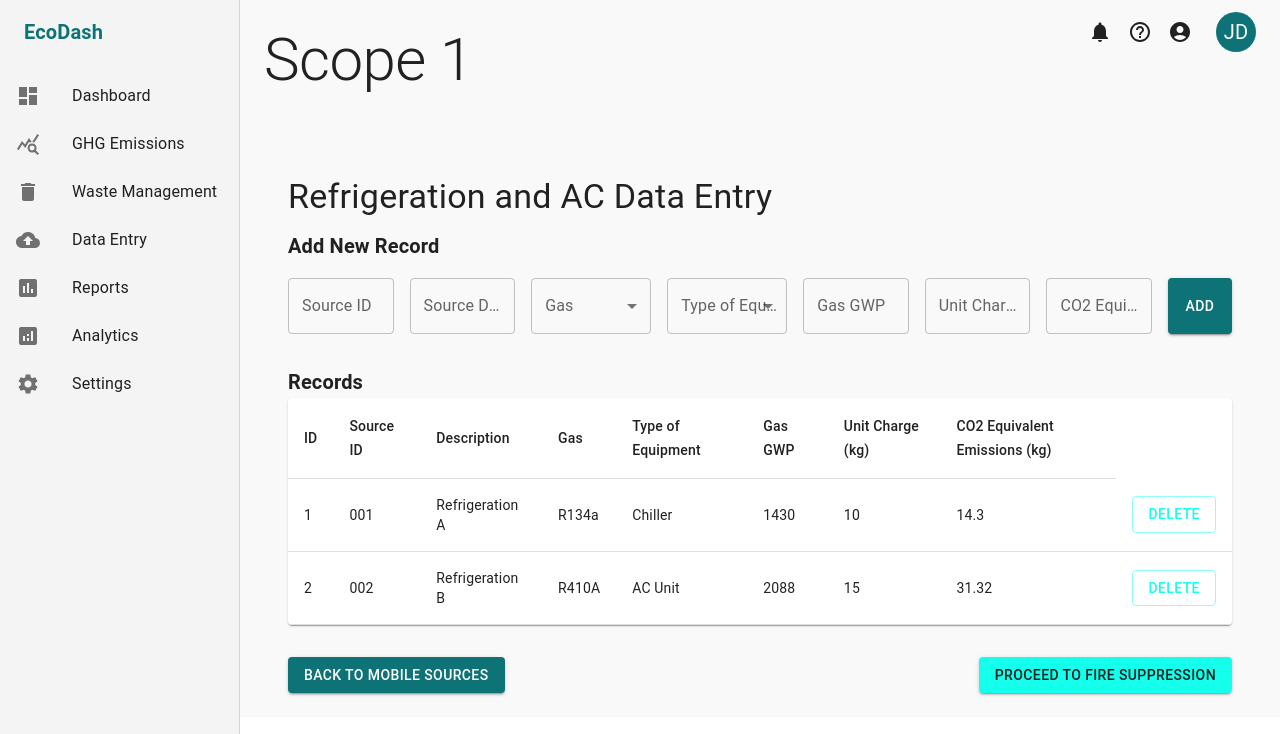
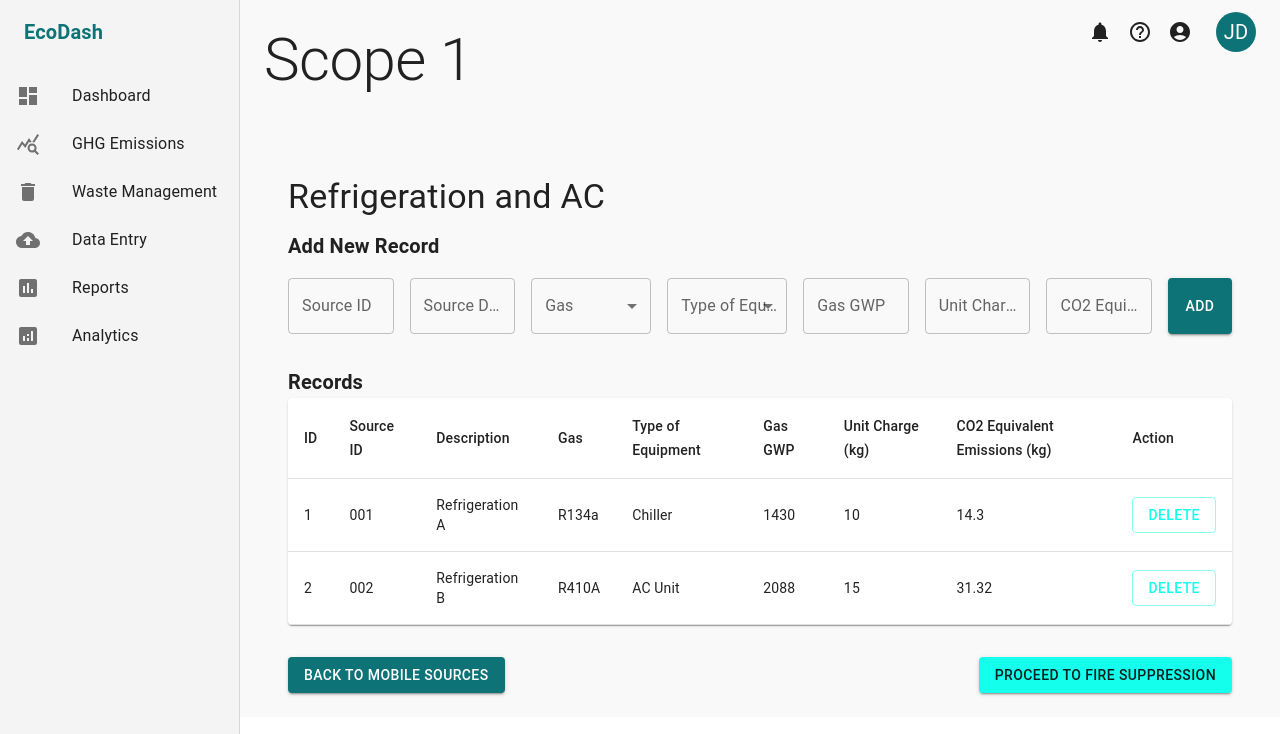
Before and after one commit to AbubakarMirza1/Kavish, a React (Create React App) app in the folder frontend/: page /Scope1RA in a window 1280 px wide. Shown: the top 734 px of the page. Built offline with nearby package versions, Linux system fonts and the light colour scheme.

Commit message:
Update Scope1RA.js

```diff
--- a/frontend/src/screens/Scope1RA.js
+++ b/frontend/src/screens/Scope1RA.js
@@ -43,11 +43,11 @@ import {
   CloudUpload as DataEntryIcon,
   Assessment as ReportsIcon,
   Analytics as AnalyticsIcon,
-  Settings as SettingsIcon,
+  Notifications as NotificationsIcon,
   HelpOutline as HelpIcon,
-  Notifications as NotificationsIcon,
   AccountCircle as ProfileIcon,
 } from '@mui/icons-material';
+import { useNavigate } from 'react-router-dom';
 
 const initialData = [
   { id: 1, sourceId: '001', description: 'Refrigeration A', gas: 'R134a', equipmentType: 'Chiller', gasGWP: 1430, unitCharge: 10, co2Emissions: 14.3 },
@@ -55,6 +55,8 @@ const initialData = [
 ];
 
 const RefrigerationAndACPage = () => {
+  const navigate = useNavigate();
+
   const [formValues, setFormValues] = useState({
     sourceId: '',
     description: '',
@@ -108,6 +110,19 @@ const RefrigerationAndACPage = () => {
     setOpenDialog(false);
   };
 
+  const handleSectionNavigation = (section) => {
+    setSelectedSection(section);
+    const routes = {
+      dashboard: '/dashboard',
+      emissions: '/GHGEmissions',
+      waste: '/WasteManagement',
+      'data-entry': '/Scope1SC',
+      reports: '/Reports',
+      analytics: '/analytics',
+    };
+    navigate(routes[section]);
+  };
+
   const theme = createTheme({
     palette: {
       primary: { main: '#0D7377' },
@@ -125,7 +140,6 @@ const RefrigerationAndACPage = () => {
     { label: 'Data Entry', icon: <DataEntryIcon />, section: 'data-entry' },
     { label: 'Reports', icon: <ReportsIcon />, section: 'reports' },
     { label: 'Analytics', icon: <AnalyticsIcon />, section: 'analytics' },
-    { label: 'Settings', icon: <SettingsIcon />, section: 'settings' },
   ];
 
   return (
@@ -151,15 +165,15 @@ const RefrigerationAndACPage = () => {
             </Typography>
           </Toolbar>
           <List>
-            {sidebarSections.map((section) => (
+            {sidebarSections.map(({ label, icon, section }) => (
               <ListItem
                 button
-                key={section.section}
-                selected={selectedSection === section.section}
-                onClick={() => setSelectedSection(section.section)}
+                key={section}
+                selected={selectedSection === section}
+                onClick={() => handleSectionNavigation(section)}
               >
-                <ListItemIcon>{section.icon}</ListItemIcon>
-                <ListItemText primary={section.label} />
+                <ListItemIcon>{icon}</ListItemIcon>
+                <ListItemText primary={label} />
               </ListItem>
             ))}
           </List>
@@ -190,35 +204,18 @@ const RefrigerationAndACPage = () => {
 
           <Container sx={{ mt: 10 }}>
             <Typography variant="h4" gutterBottom>
-              Refrigeration and AC Data Entry
+              Refrigeration and AC
             </Typography>
 
             {/* Form */}
             <Box sx={{ mb: 4 }}>
               <Typography variant="h6">Add New Record</Typography>
               <Box component="form" sx={{ display: 'flex', gap: 2, mt: 2 }}>
-                <TextField
-                  label="Source ID"
-                  name="sourceId"
-                  value={formValues.sourceId}
-                  onChange={handleInputChange}
-                  variant="outlined"
-                />
-                <TextField
-                  label="Source Description"
-                  name="description"
-                  value={formValues.description}
-                  onChange={handleInputChange}
-                  variant="outlined"
-                />
+                <TextField label="Source ID" name="sourceId" value={formValues.sourceId} onChange={handleInputChange} variant="outlined" />
+                <TextField label="Source Description" name="description" value={formValues.description} onChange={handleInputChange} variant="outlined" />
                 <FormControl variant="outlined" sx={{ minWidth: 120 }}>
                   <InputLabel>Gas</InputLabel>
-                  <Select
-                    name="gas"
-                    value={formValues.gas}
-                    onChange={handleInputChange}
-                    label="Gas"
-                  >
+                  <Select name="gas" value={formValues.gas} onChange={handleInputChange} label="Gas">
                     {gasOptions.map((gas) => (
                       <MenuItem key={gas} value={gas}>
                         {gas}
@@ -228,12 +225,7 @@ const RefrigerationAndACPage = () => {
                 </FormControl>
                 <FormControl variant="outlined" sx={{ minWidth: 120 }}>
                   <InputLabel>Type of Equipment</InputLabel>
-                  <Select
-                    name="equipmentType"
-                    value={formValues.equipmentType}
-                    onChange={handleInputChange}
-                    label="Type of Equipment"
-                  >
+                  <Select name="equipmentType" value={formValues.equipmentType} onChange={handleInputChange} label="Type of Equipment">
                     {equipmentTypeOptions.map((type) => (
                       <MenuItem key={type} value={type}>
                         {type}
@@ -241,30 +233,9 @@ const RefrigerationAndACPage = () => {
                     ))}
                   </Select>
                 </FormControl>
-                <TextField
-                  label="Gas GWP"
-                  name="gasGWP"
-                  type="number"
-                  value={formValues.gasGWP}
-                  onChange={handleInputChange}
-                  variant="outlined"
-                />
-                <TextField
-                  label="Unit Charge (kg)"
-                  name="unitCharge"
-                  type="number"
-                  value={formValues.unitCharge}
-                  onChange={handleInputChange}
-                  variant="outlined"
-                />
-                <TextField
-                  label="CO2 Equivalent Emissions (kg)"
-                  name="co2Emissions"
-                  type="number"
-                  value={formValues.co2Emissions}
-                  onChange={handleInputChange}
-                  variant="outlined"
-                />
+                <TextField label="Gas GWP" name="gasGWP" type="number" value={formValues.gasGWP} onChange={handleInputChange} variant="outlined" />
+                <TextField label="Unit Charge (kg)" name="unitCharge" type="number" value={formValues.unitCharge} onChange={handleInputChange} variant="outlined" />
+                <TextField label="CO2 Equivalent Emissions (kg)" name="co2Emissions" type="number" value={formValues.co2Emissions} onChange={handleInputChange} variant="outlined" />
                 <Button variant="contained" color="primary" onClick={handleAddRow}>
                   Add
                 </Button>
@@ -285,6 +256,7 @@ const RefrigerationAndACPage = () => {
                     <TableCell>Gas GWP</TableCell>
                     <TableCell>Unit Charge (kg)</TableCell>
                     <TableCell>CO2 Equivalent Emissions (kg)</TableCell>
+                    <TableCell>Action</TableCell>
                   </TableRow>
                 </TableHead>
                 <TableBody>
@@ -299,7 +271,7 @@ const RefrigerationAndACPage = () => {
                       <TableCell>{row.unitCharge}</TableCell>
                       <TableCell>{row.co2Emissions}</TableCell>
                       <TableCell>
-                        <Button variant="outlined" color="secondary" onClick={() => handleDeleteRow(row.id)}>
+                        <Button variant="outlined" color="secondary" onClick={() => handleClickOpen(row.id)}>
                           Delete
                         </Button>
                       </TableCell>
@@ -311,18 +283,10 @@ const RefrigerationAndACPage = () => {
 
             {/* Navigation Buttons */}
             <Box sx={{ display: 'flex', justifyContent: 'space-between', mt: 4 }}>
-              <Button
-                variant="contained"
-                color="primary"
-                onClick={() => (window.location.href = '/Scope1MS')}
-              >
+              <Button variant="contained" color="primary" onClick={() => navigate('/Scope1MS')}>
                 Back to Mobile Sources
               </Button>
-              <Button
-                variant="contained"
-                color="secondary"
-                onClick={() => (window.location.href = '/Scope1FS')}
-              >
+              <Button variant="contained" color="secondary" onClick={() => navigate('/Scope1FS')}>
                 Proceed to Fire Suppression
               </Button>
             </Box>
```
